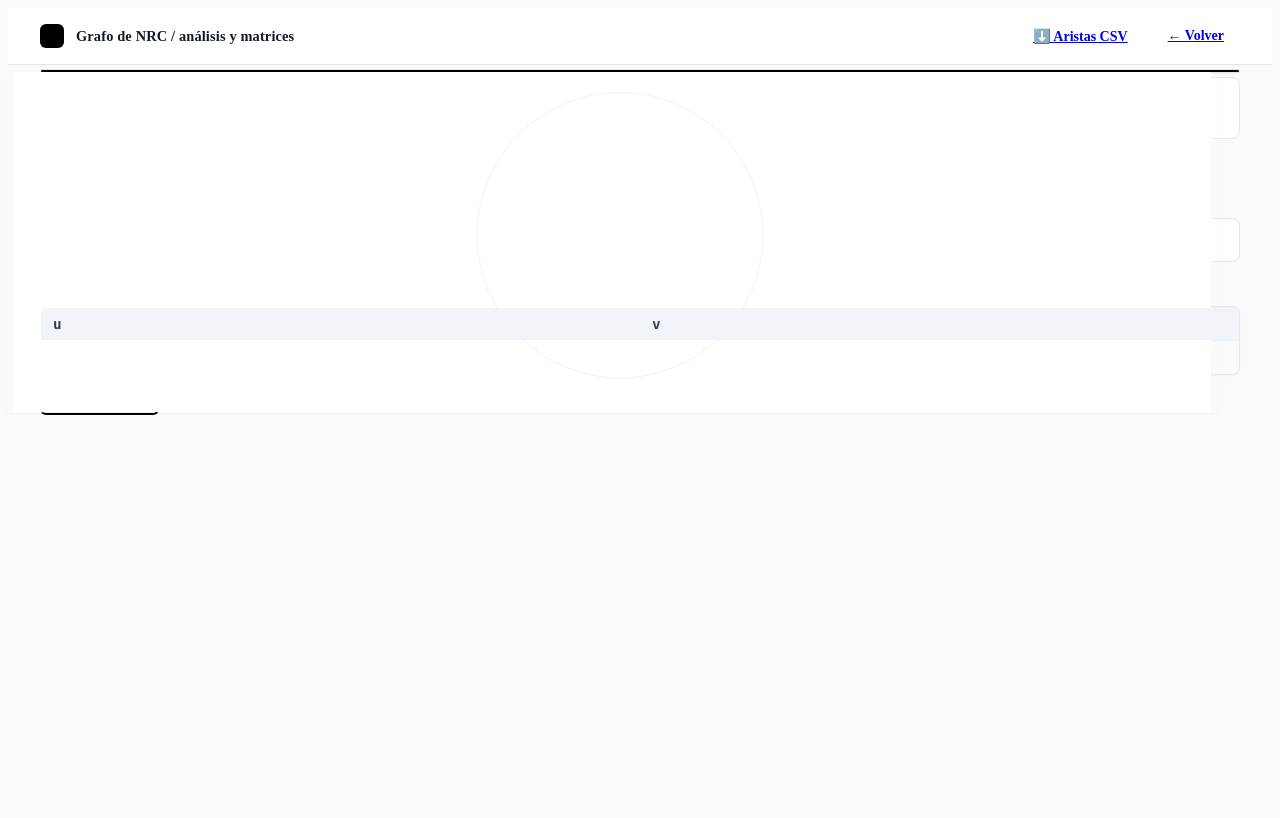
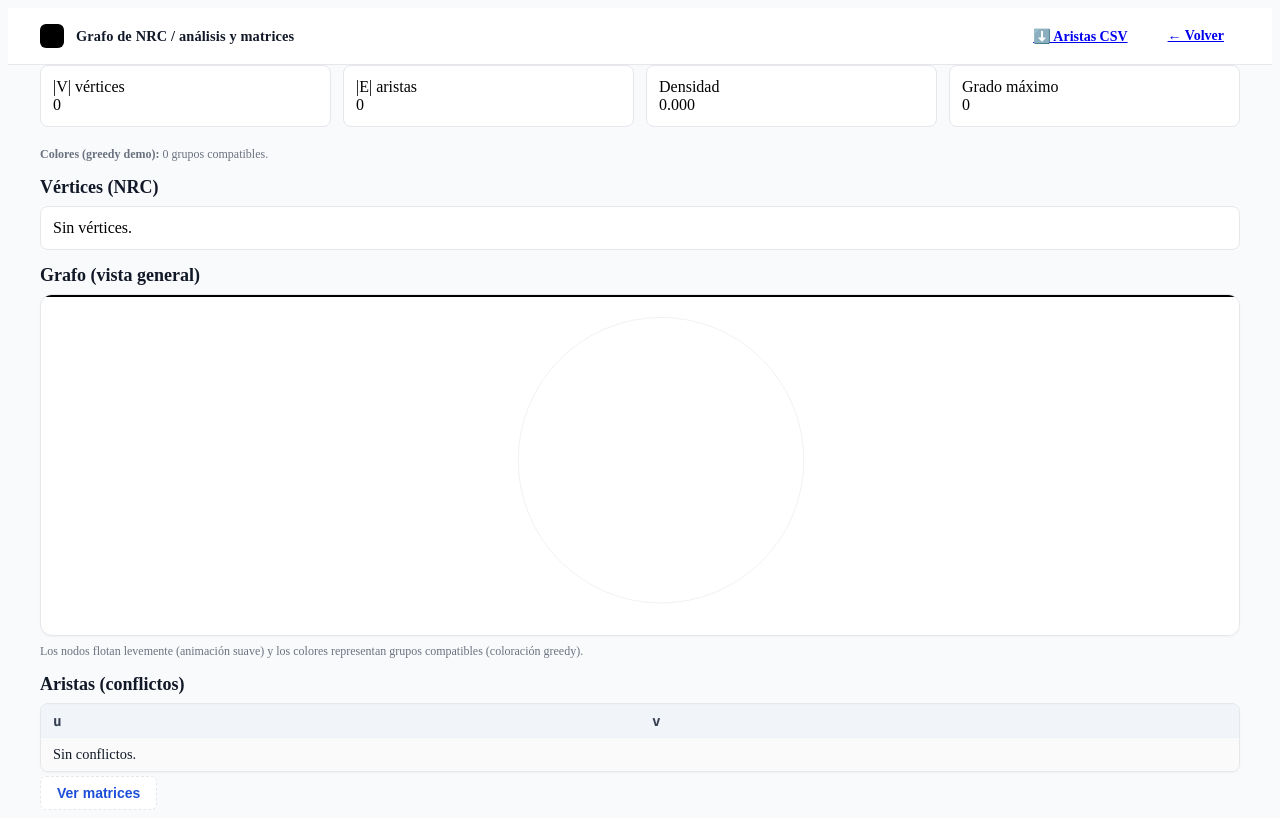
Before and after one commit to dandani455/UninorteEnroll, a Next.js app: page /graph in a window 1280 px wide. Built offline with nearby package versions, Linux system fonts and the light colour scheme.

Commit message:
Arreglada la parte de los grafos, se implementaron funciones para organizacion y muestra de grafos, falta por organizar y mejorar algunos componentes del apartado de grafos

```diff
--- a/src/app/globals.css
+++ b/src/app/globals.css
@@ -17,9 +17,9 @@
   --border: #e5e7eb;
   --ring: 0 0 0 3px rgba(37, 99, 235, 0.15);
 
-  --radii-sm: 0.375rem; /* 6px */
-  --radii-md: 0.5rem; /* 8px */
-  --radii-lg: 0.75rem; /* 12px */
+  --radii-sm: 0.375rem;
+  --radii-md: 0.5rem;
+  --radii-lg: 0.75rem;
 
   --shadow-1: 0 1px 2px rgba(0, 0, 0, 0.04);
   --shadow-2: 0 10px 15px rgba(0, 0, 0, 0.05);
@@ -65,7 +65,7 @@
   color: var(--text);
 }
 
-/* Botones base + variantes */
+/* Botones base + variantes mínimas usadas */
 .btn {
   display: inline-flex;
   align-items: center;
@@ -74,14 +74,13 @@
   padding: 0.5rem 1rem;
   font-size: 0.875rem;
   font-weight: 600;
-  transition: background var(--speed-fast) ease, color var(--speed-fast) ease,
-    box-shadow var(--speed-fast) ease;
   outline: none;
+  transition: background var(--speed-fast), color var(--speed-fast),
+    box-shadow var(--speed-fast);
 }
 .btn:focus-visible {
   box-shadow: var(--ring);
 }
-
 .btn-green {
   background: var(--brand-green);
   color: #fff;
@@ -89,7 +88,6 @@
 .btn-green:hover {
   background: var(--brand-green-hover);
 }
-
 .btn-ghost {
   color: #1d4ed8;
 }
@@ -97,15 +95,13 @@
   color: #1e40af;
 }
 
-/* =================== Calendario =================== */
+/* =================== Calendario (home) =================== */
 .calendar-shell {
   background: #fff;
   border: 1px solid var(--border);
   border-radius: var(--radii-md);
   box-shadow: var(--shadow-1);
 }
-
-/* franjas de 1 hora (tu grid usa 30min=1.5rem => 1h=3rem) */
 .timetable-stripes {
   background-image: repeating-linear-gradient(
     to bottom,
@@ -128,13 +124,12 @@
 .hours-col > div {
   height: 1.5rem;
 } /* 30min */
-
 .halfhour-line {
   height: 1.5rem;
   border-bottom: 1px dashed #e5e7eb;
 }
 
-/* bloques */
+/* bloques del calendario */
 .block {
   position: absolute;
   left: 0.25rem;
@@ -174,19 +169,17 @@
   visibility: visible;
   pointer-events: auto;
 }
-
 .modal__backdrop {
   position: absolute;
   inset: 0;
   background: rgba(0, 0, 0, 0.4);
   backdrop-filter: blur(1px);
-  transition: opacity var(--speed-normal) ease;
+  transition: opacity var(--speed-normal);
   opacity: 0;
 }
 .modal--open .modal__backdrop {
   opacity: 1;
 }
-
 .modal__panel {
   position: absolute;
   right: 0;
@@ -201,21 +194,17 @@
   border-left: 1px solid var(--border);
   transform: translateX(100%);
   will-change: transform;
-  transition: transform var(--speed-normal) ease;
+  transition: transform var(--speed-normal);
 }
 .modal--open .modal__panel {
   transform: translateX(0);
 }
-
 @media (prefers-reduced-motion: reduce) {
-  .modal__panel {
-    transition: none;
-  }
+  .modal__panel,
   .modal__backdrop {
     transition: none;
   }
 }
-
 .modal__head {
   height: 3.5rem;
   padding: 0 1rem;
@@ -234,6 +223,7 @@
   overscroll-behavior: contain;
 }
 
+/* Tarjetas simples reutilizables */
 .card {
   border: 1px solid var(--border);
   border-radius: var(--radii-md);
@@ -241,13 +231,16 @@
   margin-bottom: 0.75rem;
   background: #fff;
 }
+
+/* Lista/ítems (slide y paneles) */
 .item {
   display: flex;
-  align-items: flex-start;
+  align-items: center;
   justify-content: space-between;
   gap: 0.75rem;
   border-bottom: 1px solid #f3f4f6;
-  padding: 0.5rem 0;
+  padding: 0.6rem 0;
+  position: relative;
 }
 .item:last-child {
   border-bottom: none;
@@ -261,281 +254,11 @@
   font-size: 0.7rem;
   color: var(--muted);
 }
-.badge {
-  display: inline-flex;
-  align-items: center;
-  border-radius: 9999px;
-  padding: 0.125rem 0.5rem;
-  font-size: 0.68rem;
-  background: #f3f4f6;
-  color: var(--text-subtle);
+.item__content {
+  min-width: 0;
 }
 
-/* ====== Form de Bienvenida ====== */
-.welcome-wrap {
-  min-height: calc(100vh - 3.5rem);
-  display: flex;
-  align-items: center;
-  justify-content: center;
-  background: #f9fafb;
-  padding: 2rem 1rem;
-}
-.form-card {
-  width: 100%;
-  max-width: 520px;
-  background: #fff;
-  border: 1px solid var(--border);
-  border-radius: var(--radii-lg);
-  box-shadow: var(--shadow-2);
-  padding: 1.25rem 1.25rem 1rem;
-}
-.form-title {
-  font-size: 1.65rem;
-  font-weight: 700;
-  margin: 0 0 0.75rem;
-  color: #0f172a;
-}
-.field {
-  margin-bottom: 0.9rem;
-}
-.label {
-  display: block;
-  font-size: 0.85rem;
-  font-weight: 600;
-  margin-bottom: 0.35rem;
-  color: #334155;
-}
-.input,
-.select {
-  width: 100%;
-  height: 2.5rem;
-  border: 1px solid #cbd5e1;
-  border-radius: var(--radii-md);
-  padding: 0.5rem 0.75rem;
-  font-size: 0.95rem;
-  color: #0f172a;
-  background: #fff;
-  outline: none;
-  box-shadow: 0 1px 0 rgba(0, 0, 0, 0.02) inset;
-}
-.input:focus,
-.select:focus {
-  border-color: #2563eb;
-  box-shadow: var(--ring);
-}
-.form-actions {
-  margin-top: 0.9rem;
-}
-.btn-full {
-  width: 100%;
-}
-
-/* ====== Botón toggle Activar/Activado ====== */
-.btn-toggle {
-  background: #e5e7eb;
-  color: #111827;
-  font-weight: 700;
-  padding: 6px 16px;
-  border-radius: var(--radii-md);
-  border: 2px solid transparent;
-  transition: all var(--speed-fast) ease;
-  outline: none;
-}
-.btn-toggle:hover {
-  background: #d1d5db;
-}
-.btn-toggle:focus-visible {
-  box-shadow: var(--ring);
-}
-.btn-toggle.active {
-  background: #15803d;
-  color: #fff;
-  border-color: #14532d;
-  box-shadow: 0 0 0 2px rgba(21, 128, 61, 0.28);
-}
-.btn-toggle.active:hover {
-  background: #166534;
-}
-
-/* ===== Toggle pill ON/OFF ===== */
-.switch {
-  position: relative;
-  display: inline-flex;
-  align-items: center;
-  justify-content: center;
-  width: 104px; /* ancho del pill */
-  height: 36px;
-  border-radius: 9999px;
-  background: #e5e7eb; /* gris base */
-  border: 2px solid transparent;
-  cursor: pointer;
-  transition: background 0.2s ease, box-shadow 0.2s ease, border-color 0.2s ease;
-  user-select: none;
-}
-
-.switch.is-on {
-  background: #16a34a; /* verde on */
-  border-color: #14532d;
-  box-shadow: 0 0 0 2px rgba(22, 163, 74, 0.22);
-}
-
-.switch.is-disabled {
-  opacity: 0.45;
-  cursor: not-allowed;
-}
-
-.switch__label {
-  position: absolute;
-  inset: 0;
-  display: grid;
-  place-items: center;
-  font-weight: 700;
-  font-size: 0.82rem;
-  color: #111827; /* texto oscuro cuando está off */
-  pointer-events: none;
-}
-
-.switch.is-on .switch__label {
-  color: #fff; /* texto blanco cuando está on */
-}
-
-.switch__knob {
-  position: absolute;
-  top: 3px;
-  left: 3px;
-  width: 30px;
-  height: 30px;
-  border-radius: 9999px;
-  background: #fff;
-  box-shadow: 0 2px 6px rgba(0, 0, 0, 0.15);
-  transition: transform 0.2s ease;
-  pointer-events: none;
-}
-
-/* Desplazamiento de la perilla cuando está encendido */
-.switch.is-on .switch__knob {
-  transform: translateX(68px); /* 104 - 30 - (3*2) = ~68 */
-}
-
-/* Ajuste responsive opcional (móviles muy estrechos) */
-@media (max-width: 380px) {
-  .switch {
-    width: 96px;
-  }
-  .switch.is-on .switch__knob {
-    transform: translateX(60px);
-  }
-}
-
-/* Item bloqueado: sobrefondo gris */
-.item--blocked {
-  position: relative;
-  opacity: 0.85;
-}
-.item--blocked::after {
-  content: "";
-  position: absolute;
-  inset: 0;
-  background: rgba(0, 0, 0, 0.04);
-  border-radius: 0.5rem;
-  pointer-events: none;
-}
-
-/* Mensaje de motivo */
-.block-note {
-  margin-left: auto;
-  text-align: right;
-  font-size: 0.72rem;
-  color: #374151;
-  max-width: 60%;
-}
-
-/* --- tarjetas en el slide --- */
-.item {
-  display: flex;
-  align-items: center; /* centra verticalmente */
-  justify-content: space-between;
-  gap: 0.75rem;
-  border-bottom: 1px solid #f3f4f6;
-  padding: 0.6rem 0;
-  position: relative;
-}
-
-.item__content {
-  min-width: 0;
-} /* permite truncar si es muy largo */
-
-.item--blocked .item__content {
-  opacity: 0.45;
-  filter: grayscale(0.25);
-}
-.item--blocked::after {
-  content: "";
-  position: absolute;
-  inset: 0;
-  background: rgba(229, 231, 235, 0.45); /* gris suave encima */
-  border-radius: 0.375rem;
-  pointer-events: none; /* no bloquea el hover del botón */
-}
-
-/* switch siempre a la derecha */
-.switch {
-  margin-left: 0.75rem;
-}
-
-/* opcional: cursor y foco en bloqueadas */
-.switch.is-disabled {
-  cursor: not-allowed;
-  opacity: 0.85;
-}
-
-.switch-wrapper {
-  position: relative;
-  display: inline-block;
-}
-
-/* Tooltip personalizado */
-.tooltip {
-  visibility: hidden;
-  opacity: 0;
-  position: absolute;
-  top: -42px;
-  left: 50%;
-  transform: translateX(-50%);
-  width: max-content;
-  max-width: 260px;
-  background: rgba(31, 41, 55, 0.95); /* gris oscuro */
-  color: #fff;
-  font-size: 0.75rem;
-  line-height: 1.1rem;
-  padding: 6px 10px;
-  border-radius: 6px;
-  text-align: center;
-  transition: opacity 0.2s ease, visibility 0.2s ease;
-  z-index: 20;
-  pointer-events: none;
-  box-shadow: 0 2px 8px rgba(0, 0, 0, 0.25);
-}
-
-/* Triangulito */
-.tooltip::after {
-  content: "";
-  position: absolute;
-  bottom: -6px;
-  left: 50%;
-  transform: translateX(-50%);
-  border-width: 6px;
-  border-style: solid;
-  border-color: rgba(31, 41, 55, 0.95) transparent transparent transparent;
-}
-
-/* Mostrar al hacer hover */
-.switch-wrapper:hover .tooltip {
-  visibility: visible;
-  opacity: 1;
-}
-
-/* Bloqueadas: fondo tenue */
+/* estado bloqueado (único) */
 .item--blocked .item__content {
   opacity: 0.45;
   filter: grayscale(0.25);
@@ -549,13 +272,73 @@
   pointer-events: none;
 }
 
-/* Contenedor del switch y el tooltip */
+/* ====== Toggle pill ON/OFF ====== */
+.switch {
+  position: relative;
+  display: inline-flex;
+  align-items: center;
+  justify-content: center;
+  width: 104px;
+  height: 36px;
+  border-radius: 9999px;
+  background: #e5e7eb;
+  border: 2px solid transparent;
+  cursor: pointer;
+  transition: background 0.2s, box-shadow 0.2s, border-color 0.2s;
+  user-select: none;
+  margin-left: 0.75rem;
+}
+.switch.is-on {
+  background: #16a34a;
+  border-color: #14532d;
+  box-shadow: 0 0 0 2px rgba(22, 163, 74, 0.22);
+}
+.switch.is-disabled {
+  opacity: 0.85;
+  cursor: not-allowed;
+}
+.switch__label {
+  position: absolute;
+  inset: 0;
+  display: grid;
+  place-items: center;
+  font-weight: 700;
+  font-size: 0.82rem;
+  color: #111827;
+  pointer-events: none;
+}
+.switch.is-on .switch__label {
+  color: #fff;
+}
+.switch__knob {
+  position: absolute;
+  top: 3px;
+  left: 3px;
+  width: 30px;
+  height: 30px;
+  border-radius: 9999px;
+  background: #fff;
+  box-shadow: 0 2px 6px rgba(0, 0, 0, 0.15);
+  transition: transform 0.2s;
+  pointer-events: none;
+}
+.switch.is-on .switch__knob {
+  transform: translateX(68px);
+}
+@media (max-width: 380px) {
+  .switch {
+    width: 96px;
+  }
+  .switch.is-on .switch__knob {
+    transform: translateX(60px);
+  }
+}
+
+/* Tooltip (única definición) */
 .switch-wrapper {
   position: relative;
   display: inline-block;
 }
-
-/* Tooltip: centrado, con tope a los bordes y corrimiento dinámico */
 .tooltip {
   visibility: hidden;
   opacity: 0;
@@ -563,7 +346,6 @@
   top: -42px;
   left: 50%;
   transform: translateX(calc(-50% + var(--tip-shift, 0px)));
-  /* No pasar ancho de pantalla */
   max-width: min(320px, calc(100vw - 24px));
   width: max-content;
   background: rgba(31, 41, 55, 0.95);
@@ -573,15 +355,13 @@
   padding: 6px 10px;
   border-radius: 6px;
   text-align: center;
-  transition: opacity 0.2s ease, visibility 0.2s ease, transform 0.15s ease;
+  transition: opacity 0.2s, visibility 0.2s, transform 0.15s;
   z-index: 20;
   pointer-events: none;
   box-shadow: 0 2px 8px rgba(0, 0, 0, 0.25);
-  white-space: normal; /* permite salto de línea */
-  word-break: break-word; /* evita desbordes por palabras largas */
+  white-space: normal;
+  word-break: break-word;
 }
-
-/* Triangulito */
 .tooltip::after {
   content: "";
   position: absolute;
@@ -592,69 +372,48 @@
   border-style: solid;
   border-color: rgba(31, 41, 55, 0.95) transparent transparent transparent;
 }
-
-/* Mostrar al hacer hover */
 .switch-wrapper:hover .tooltip {
   visibility: visible;
   opacity: 1;
 }
 
-/* Tarjeta bloqueada tenue (ya lo tenías) */
-.item--blocked .item__content {
-  opacity: 0.45;
-  filter: grayscale(0.25);
-}
-.item--blocked::after {
-  content: "";
-  position: absolute;
-  inset: 0;
-  background: rgba(229, 231, 235, 0.5);
-  border-radius: 0.375rem;
-  pointer-events: none;
-}
-
-/* ===== Usuario / Dropdown ===== */
+/* =================== Usuario / Dropdown =================== */
 .user-menu {
-  position: relative; /* <-- clave: ancla del dropdown */
+  position: relative;
   display: inline-block;
 }
-
 .user-trigger {
   font-size: 0.8rem;
-  color: #1f2937; /* gray-800 */
+  color: #1f2937;
   background: #f3f4f6;
   border: 1px solid var(--border);
   border-radius: 0.375rem;
   padding: 0.35rem 0.6rem;
   line-height: 1;
 }
-
 .user-trigger:hover {
   background: #e5e7eb;
 }
-
 .dropdown {
   position: absolute;
   right: 0;
-  top: 100%; /* justo DEBAJO del botón */
+  top: 100%;
   margin-top: 0.5rem;
   background: #fff;
   border: 1px solid var(--border);
   border-radius: 0.5rem;
   box-shadow: 0 10px 15px rgba(0, 0, 0, 0.12);
   min-width: 220px;
-  z-index: 60; /* por encima del header */
+  z-index: 60;
   overflow: hidden;
 }
-
 .dropdown__info {
   padding: 0.5rem 0.75rem;
   font-size: 0.85rem;
-  color: #4b5563; /* gray-600 */
+  color: #4b5563;
   border-bottom: 1px solid #f1f5f9;
   white-space: nowrap;
 }
-
 .dropdown__item {
   width: 100%;
   text-align: left;
@@ -664,23 +423,26 @@
   font-size: 0.9rem;
   cursor: pointer;
 }
-
 .dropdown__item:hover {
   background: #f3f4f6;
 }
 
 /* =================== Grafo (/graph) =================== */
 
-/* contenedor del canvas animado */
+/* Contenedor del canvas animado */
 .graph-shell {
+  position: relative; /* crea stacking context propio */
+  isolation: isolate; /* aísla el z-index del canvas */
+  z-index: 1; /* por encima de headers sticky de abajo */
   border: 1px solid var(--border);
   border-radius: var(--radii-lg);
   background: #fff;
   box-shadow: var(--shadow-1);
   overflow: hidden;
+  margin-top: 0.25rem;
 }
 
-/* toolbar de descargas/volver (usa .btn/.btn-slate/.btn-primary) */
+/* toolbar de descargas/volver */
 .graph-toolbar {
   display: flex;
   align-items: center;
@@ -695,11 +457,11 @@
   color: var(--text);
 }
 
-/* tarjetas de métricas (reusa .card) */
+/* tarjetas de métricas */
 .metric-grid {
   display: grid;
+  gap: 0.75rem;
   grid-template-columns: repeat(2, minmax(0, 1fr));
-  gap: 0.75rem;
 }
 @media (min-width: 768px) {
   .metric-grid {
@@ -728,24 +490,20 @@
 
 /* contenedor tabla */
 .table-card {
+  position: relative; /* para controlar sticky internamente */
   border: 1px solid var(--border);
   border-radius: var(--radii-md);
   background: #fff;
   box-shadow: var(--shadow-1);
-  overflow: auto;
+  overflow: auto; /* scroll interno si hace falta */
+  z-index: 0; /* por debajo del grafo si se solapan */
 }
 
-/* tabla genérica con cabecera sticky */
+/* tabla genérica */
 .tbl {
   width: 100%;
   border-collapse: collapse;
   font-size: 0.9rem;
-}
-.tbl thead tr {
-  background: #f1f5f9; /* slate-100 */
-  position: sticky;
-  top: 0;
-  z-index: 1;
 }
 .tbl th,
 .tbl td {
@@ -762,14 +520,6 @@
 .tbl tbody tr:hover {
   background: #fafafa;
 }
-
-.note {
-  font-size: 0.75rem;
-  color: var(--muted);
-  margin-top: 0.5rem;
-}
-
-/* Tablas: zebra suave y cabecera sticky */
 .tbl tbody tr:nth-child(odd) {
   background: #fafafa;
 }
@@ -778,12 +528,32 @@
   color: var(--text-subtle);
 }
 
-/* Secciones separadas de forma consistente */
+/* ✅ sticky SOLO dentro del contenedor de tabla */
+.table-card .tbl thead {
+  position: sticky;
+  top: 0;
+  z-index: 1;
+  background: #f1f5f9;
+}
+
+/* notas auxiliares */
+.note {
+  font-size: 0.75rem;
+  color: var(--muted);
+  margin-top: 0.5rem;
+}
+
+/* separación vertical coherente entre secciones del main */
 main > section:not(:first-child) {
   margin-top: 0.25rem;
 }
 
-/* Contenedor del grafo para que no “salte” */
-.graph-shell {
-  margin-top: 0.25rem;
+/* Disclosure simple para matrices */
+.disclosure__btn {
+  border: 1px dashed var(--border);
+  background: #fff;
+  color: #1d4ed8;
 }
+.disclosure__btn:hover {
+  background: #f8fafc;
+}
--- a/src/app/graph/page.tsx
+++ b/src/app/graph/page.tsx
@@ -3,7 +3,7 @@
 import Link from "next/link";
 import { useMemo, useState } from "react";
 import { useSchedule } from "@/store/schedule";
-import GraphNotStatic from "@/components/GraphNotStatic";
+import GraphCard from "@/components/GraphCard";
 
 type Row = (string | number | boolean)[];
 const toCsv = (rows: Row[]) =>
@@ -108,7 +108,6 @@ export default function GraphPage() {
             </div>
           </div>
           <div className="graph-toolbar">
-            {/* descarga aristas siempre disponible */}
             <a
               download="edges.csv"
               href={`data:text/csv;charset=utf-8,${encodeURIComponent(
@@ -120,7 +119,6 @@ export default function GraphPage() {
               ⬇️ Aristas CSV
             </a>
 
-            {/* el CSV de la matriz sólo si está visible */}
             {showMatrix && (
               <a
                 download="adjacency_matrix.csv"
@@ -143,16 +141,6 @@ export default function GraphPage() {
 
       {/* Contenido */}
       <main className="max-w-[1200px] mx-auto px-4 py-6 space-y-8">
-        {/* Grafo animado */}
-        <section className="graph-shell">
-          <GraphNotStatic
-            vertices={vertices}
-            edges={edges}
-            coloring={coloring}
-            height={340}
-          />
-        </section>
-
         {/* Métricas */}
         <section>
           <div className="metric-grid">
@@ -211,7 +199,16 @@ export default function GraphPage() {
           </div>
         </section>
 
-        {/* Aristas (debajo de Vértices) */}
+        {/* Grafo en su propio marco (debajo de Vértices, arriba de Matrices) */}
+        <GraphCard
+          title="Grafo (vista general)"
+          height={340}
+          vertices={vertices}
+          edges={edges}
+          coloring={coloring}
+        />
+
+        {/* Aristas (debajo del grafo) */}
         <section>
           <h2 className="section-title">Aristas (conflictos)</h2>
           <div className="table-card max-h-96">
--- /dev/null
+++ b/src/components/GraphCard.tsx
@@ -0,0 +1,44 @@
+"use client";
+
+import GraphNotStatic from "./GraphNotStatic";
+
+export type Edge = [string, string];
+
+type Props = {
+  title?: string;
+  height?: number; // alto deseado del grafo
+  vertices: string[];
+  edges: Edge[];
+  coloring?: Map<string, number>;
+};
+
+export default function GraphCard({
+  title = "Grafo (vista general)",
+  height = 340,
+  vertices,
+  edges,
+  coloring,
+}: Props) {
+  return (
+    <section aria-label="graph-section">
+      <h2 className="section-title">{title}</h2>
+
+      {/* ⚠️ Caja con altura fija para que el canvas tenga dónde pintarse */}
+      <div className="graph-shell">
+        <div className="graph-box" style={{ height }}>
+          <GraphNotStatic
+            vertices={vertices}
+            edges={edges}
+            coloring={coloring}
+            height={height}
+          />
+        </div>
+      </div>
+
+      <p className="note mt-2">
+        Los nodos flotan levemente (animación suave) y los colores representan
+        grupos compatibles (coloración greedy).
+      </p>
+    </section>
+  );
+}
```
